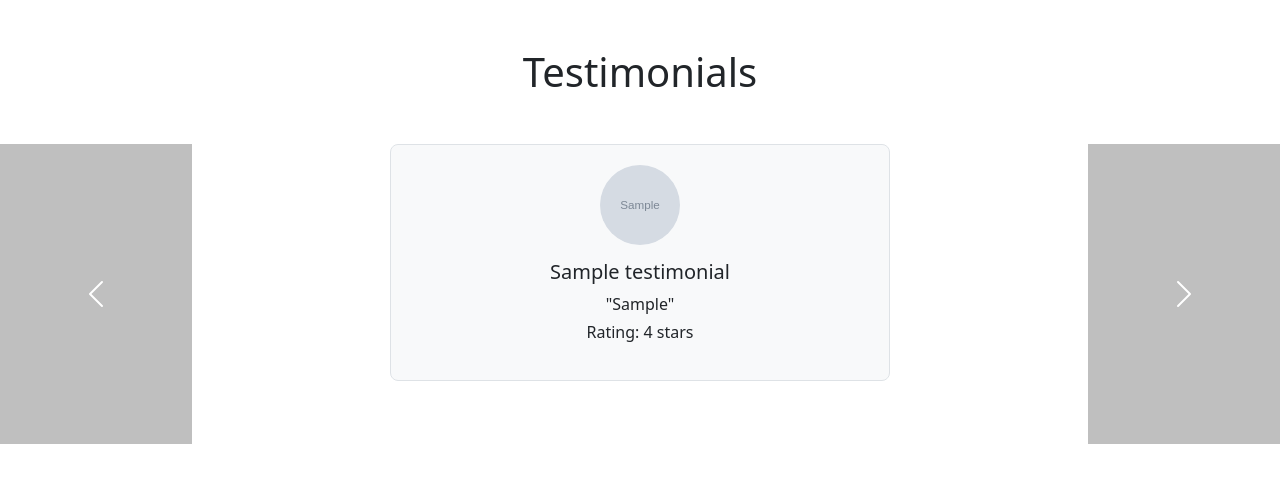
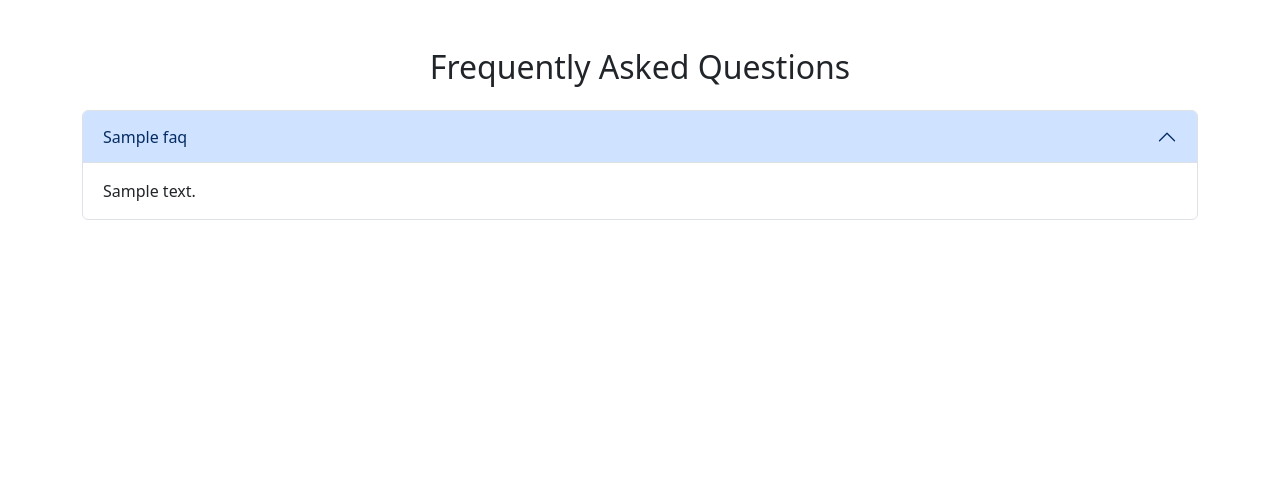
Before and after one commit to thebrandweave/gdgoldandiamonds.in, a PHP site: page /test.php in a window 1280 px wide. Shown: the top 491 px of the page. Run offline with PHP 8.4, Linux system fonts and the light colour scheme; tables that the repository leaves empty hold one stand-in row (values such as "Sample post"); grey boxes marked "Sample" are stand-in pictures.

Commit message:
updated faqs

```diff
--- a/css/popup.css
+++ b/css/popup.css
@@ -6,7 +6,7 @@
       height: 100vh;
       width: 100vw;
       backdrop-filter: blur(5px);
-      background-color: rgba(0, 0, 0, 0.8);
+      background-color: rgba(0, 0, 0, 0.5);
       display: flex;
       justify-content: center;
       align-items: center;
--- a/test.php
+++ b/test.php
@@ -3,101 +3,46 @@
   <head>
     <meta charset="utf-8">
     <meta name="viewport" content="width=device-width, initial-scale=1">
-    <title>Testimonials - GD Gold & Diamonds</title>
+    <title>FAQ Section</title>
     <link href="https://cdn.jsdelivr.net/npm/bootstrap@5.3.3/dist/css/bootstrap.min.css" rel="stylesheet" integrity="sha384-QWTKZyjpPEjISv5WaRU9OFeRpok6YctnYmDr5pNlyT2bRjXh0JMhjY6hW+ALEwIH" crossorigin="anonymous">
-    <style>
-        .carousel-item {
-            height: 300px;
-            display: flex;
-            align-items: center;
-            justify-content: center;
-            text-align: center;
-            transition: transform 0.6s ease-in-out;
-            position: relative; /* Ensure positioning for z-index */
-            z-index: 1; /* Default z-index for inactive items */
-        }
-
-        .carousel-item.active {
-            z-index: 2; /* Higher z-index for the active item */
-        }
-
-        .testimonial-card {
-            width: 100%;
-            max-width: 500px;
-            margin: auto;
-            background-color: #f8f9fa;
-            border: 1px solid #dee2e6;
-            border-radius: 0.5rem;
-            padding: 20px;
-        }
-
-        .testimonial-card img {
-            width: 80px;
-            height: 80px;
-            border-radius: 50%;
-            object-fit: cover;
-            margin-bottom: 15px;
-        }
-
-        .carousel-control-prev,
-        .carousel-control-next {
-            background-color: rgba(0, 0, 0, 0.5);
-        }
-    </style>
   </head>
   <body>
+    <div class="container my-5">
+      <h2 class="text-center mb-4">Frequently Asked Questions</h2>
+      <div class="accordion" id="faqAccordion">
+        <?php
+include('./adminFiles/config.php');
 
-<div class=" py-5">
-    <h1 class="text-center mb-5">Testimonials</h1>
+          // Query to fetch FAQs ordered by sort_order
+          $faq_sql = "SELECT * FROM faqs ORDER BY sort_order ASC";
+          $faq_result = $conn->query($faq_sql);
 
-    <div id="testimonialCarousel" class="carousel slide" data-bs-ride="carousel" data-bs-interval="4000">
-        <div class="carousel-inner">
+          if ($faq_result->num_rows > 0) {
+              $count = 0;
+              while ($faq = $faq_result->fetch_assoc()) {
+                  $count++;
+                  ?>
+                  <!-- FAQ Item -->
+                  <div class="accordion-item">
+                      <h2 class="accordion-header" id="faqHeading-<?php echo $count; ?>">
+                          <button class="accordion-button <?php echo $count !== 1 ? 'collapsed' : ''; ?>" type="button" data-bs-toggle="collapse" data-bs-target="#faqCollapse-<?php echo $count; ?>" aria-expanded="<?php echo $count === 1 ? 'true' : 'false'; ?>" aria-controls="faqCollapse-<?php echo $count; ?>">
+                              <?php echo htmlspecialchars($faq['question']); ?>
+                          </button>
+                      </h2>
+                      <div id="faqCollapse-<?php echo $count; ?>" class="accordion-collapse collapse <?php echo $count === 1 ? 'show' : ''; ?>" aria-labelledby="faqHeading-<?php echo $count; ?>" data-bs-parent="#faqAccordion">
+                          <div class="accordion-body">
+                              <?php echo htmlspecialchars($faq['answer']); ?>
+                          </div>
+                      </div>
+                  </div>
                   <?php
-            include("./adminFiles/config.php");
-
-            // Check connection
-            if ($conn->connect_error) {
-                die("Connection failed: " . $conn->connect_error);
-            }
-
-            $testi_sql = "SELECT customer_name, feedback, rating, customer_image_url FROM testimonials ORDER BY sort_order ASC";
-            $testi_result = $conn->query($testi_sql);
-
-            if ($testi_result === FALSE) {
-                echo "<p>Error fetching data: " . $conn->error . "</p>";
-            } elseif ($testi_result->num_rows > 0) {
-                $isFirst = true; // Track first slide
-                while ($row = $testi_result->fetch_assoc()) {
-                    // Check if the first item is active
-                    $activeClass = $isFirst ? 'active' : '';
-                    echo '<div class="carousel-item ' . $activeClass . '">';
-                    echo '<div class="testimonial-card">';
-                        echo '<img src="./adminFiles/CollectionItems/' . htmlspecialchars($row['customer_image_url']) . '" alt="Customer Image">';
-
-                    echo '<h5>' . htmlspecialchars($row['customer_name']) . '</h5>';
-                    echo '<p class="mb-1">"' . htmlspecialchars($row['feedback']) . '"</p>';
-                    echo '<p>Rating: ' . htmlspecialchars($row['rating']) . ' stars</p>';
-                    echo '</div>';
-                    echo '</div>';
-                    $isFirst = false; // After the first iteration, this will be false
               }
           } else {
-                echo "<p>No testimonials found.</p>";
+              echo "<p>No FAQs available at the moment.</p>";
           }
 
           $conn->close();
         ?>
-        </div>
-
-        <!-- Controls -->
-        <button class="carousel-control-prev" type="button" data-bs-target="#testimonialCarousel" data-bs-slide="prev">
-            <span class="carousel-control-prev-icon" aria-hidden="true"></span>
-            <span class="visually-hidden">Previous</span>
-        </button>
-        <button class="carousel-control-next" type="button" data-bs-target="#testimonialCarousel" data-bs-slide="next">
-            <span class="carousel-control-next-icon" aria-hidden="true"></span>
-            <span class="visually-hidden">Next</span>
-        </button>
       </div>
     </div>
 
```
Also changed, not shown: index.php (+56 -8 lines), test.html (+81 -12 lines). Lines whose indentation alone changed are shown as unchanged.
